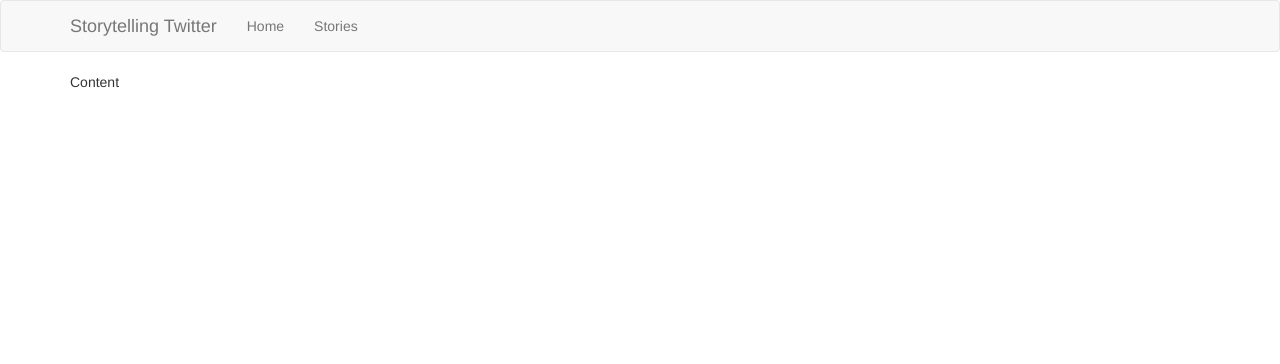
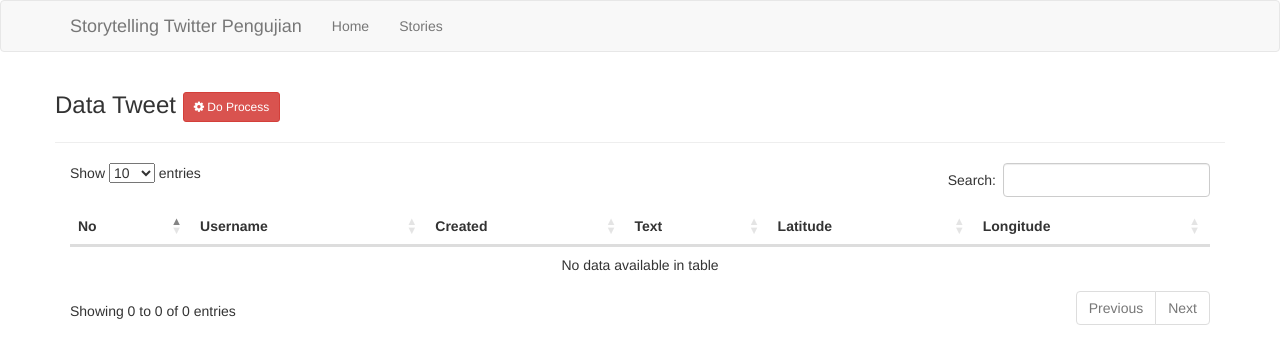
Before and after one commit to yasirabd/flask-storytelling-twitter-testing, a Flask app: page / in a window 1280 px wide. Shown: the top 364 px of the page. Run offline with Flask 2, Linux system fonts and the light colour scheme; data that the repository does not hold is empty; some libraries are stand-ins or nearby versions.

Commit message:
UI for index

```diff
--- a/app/main/routes.py
+++ b/app/main/routes.py
@@ -1,12 +1,15 @@
 from app import db
 from flask import current_app, render_template
 from app.main import bp
+from app.models import Tweet
 
 
 @bp.route('/', methods=['GET', 'POST'])
 @bp.route('/index', methods=['GET', 'POST'])
 def index():
-    return render_template('index.html')
+    tweets = Tweet.query.all()
+
+    return render_template('index.html', tweets=tweets)
 
 
 @bp.route('/stories', methods=['GET', 'POST'])
--- a/app/templates/base.html
+++ b/app/templates/base.html
@@ -6,8 +6,15 @@ Storytelling Twitter
 
 {% block head %}
 {{super()}}
-<link rel="stylesheet" type="text/css" href="{{url_for('static', filename='style.css')}}">
+<link rel="stylesheet" href="{{url_for('static', filename='style.css')}}">
+<link rel="stylesheet" href="https://maxcdn.bootstrapcdn.com/bootstrap/3.3.7/css/bootstrap.min.css">
+<link rel="stylesheet" href="https://cdn.datatables.net/1.10.19/css/dataTables.bootstrap.min.css">
+<link rel="stylesheet" href="https://cdnjs.cloudflare.com/ajax/libs/font-awesome/4.7.0/css/font-awesome.min.css">
 <script src="https://ajax.googleapis.com/ajax/libs/jquery/3.3.1/jquery.min.js"></script>
+<script src="https://maxcdn.bootstrapcdn.com/bootstrap/3.3.7/js/bootstrap.min.js"></script>
+<script src="https://code.jquery.com/jquery-1.12.4.min.js"></script>
+<script src="https://cdn.datatables.net/1.10.19/js/jquery.dataTables.min.js"></script>
+<script src="https://cdn.datatables.net/1.10.19/js/dataTables.bootstrap.min.js"></script>
 {% endblock %}
 
 {% block navbar %}
@@ -19,7 +26,7 @@ Storytelling Twitter
         <span class="icon-bar"></span>
         <span class="icon-bar"></span>
       </button>
-      <a class="navbar-brand" href="{{ url_for('main.index') }}">Storytelling Twitter</a>
+      <a class="navbar-brand" href="{{ url_for('main.index') }}">Storytelling Twitter Pengujian</a>
     </div>
     <div class="collapse navbar-collapse" id="collapseToggle">
       <ul class="nav navbar-nav">
--- a/app/templates/index.html
+++ b/app/templates/index.html
@@ -1,5 +1,44 @@
 {% extends "base.html" %}
 
 {% block app_content %}
-Content
+<div class="row">
+  <h3>Data Tweet <span><a href="{{ url_for('main.stories' )}}" class="btn btn-danger btn-sm"><i class='fa fa-cog'></i> Do Process</a></span></h3>
+  <hr>
+  <div class="col-md-12">
+    <table class="table table-stripped" id="tableTweet">
+      <thead>
+        <tr>
+          <th>No</th>
+          <th>Username</th>
+          <th>Created</th>
+          <th>Text</th>
+          <th>Latitude</th>
+          <th>Longitude</th>
+        </tr>
+      </thead>
+      <tbody>
+        {% set ns = namespace(i=1) %}
+        {% for item in tweets %}
+        <tr>
+          <td>{{ ns.i }}</td>
+          <td>{{ item.username }}</td>
+          <td>{{ item.created }}</td>
+          <td>{{ item.text }}</td>
+          <td>{{ item.latitude }}</td>
+          <td>{{ item.longitude }}</td>
+        </tr>
+        {% set ns.i = ns.i+1 %}
+        {% endfor %}
+      </tbody>
+    </table>
+  </div>
+</div>
 {% endblock %}
+
+{% block scripts %}
+<script>
+$(document).ready(function() {
+  $('#tableTweet').DataTable();
+});
+</script>
+{% endblock %}
```
Also changed, not shown: app.db.
